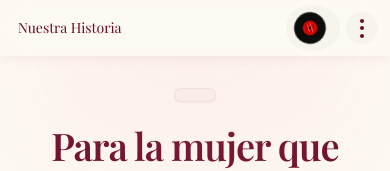
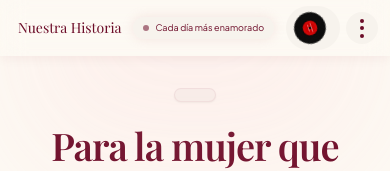
Before and after one commit to vemseb45/page_lov, a Next.js app: page /nuestra-historia in a window 390 px wide. Shown: the top 171 px of the page. Built offline with nearby package versions, Linux system fonts and the light colour scheme.

Commit message:
navbar modificado

```diff
--- a/src/app/(dashboard)/nuestra-historia/page.tsx
+++ b/src/app/(dashboard)/nuestra-historia/page.tsx
@@ -74,11 +74,11 @@ export default function NuestraHistoriaPage() {
             </span>
           </a>
 
-          {/* Badge — solo xl */}
-          <div className="hidden xl:flex items-center gap-2 bg-surface-container-low px-3 py-1 rounded-full shadow-[0_0_12px_rgba(212,139,151,0.2)]">
-            <span className="w-1.5 h-1.5 rounded-full bg-primary animate-pulse" />
-            <span className="font-label-sm text-label-sm text-primary">
-              2025 • Cada día más enamorado
+          {/* Badge — visible en todos los tamaños, texto se acorta en móvil */}
+          <div className="flex items-center gap-1.5 sm:gap-2 bg-surface-container-low px-2.5 sm:px-3 py-1 rounded-full shadow-[0_0_12px_rgba(212,139,151,0.2)] min-w-0">
+            <span className="w-1.5 h-1.5 rounded-full bg-primary animate-pulse shrink-0" />
+            <span className="font-label-sm text-primary truncate text-[9px] sm:text-[10px] xl:text-label-sm">
+              <span className="hidden sm:inline">2025 • </span>Cada día más enamorado
             </span>
           </div>
 
```
